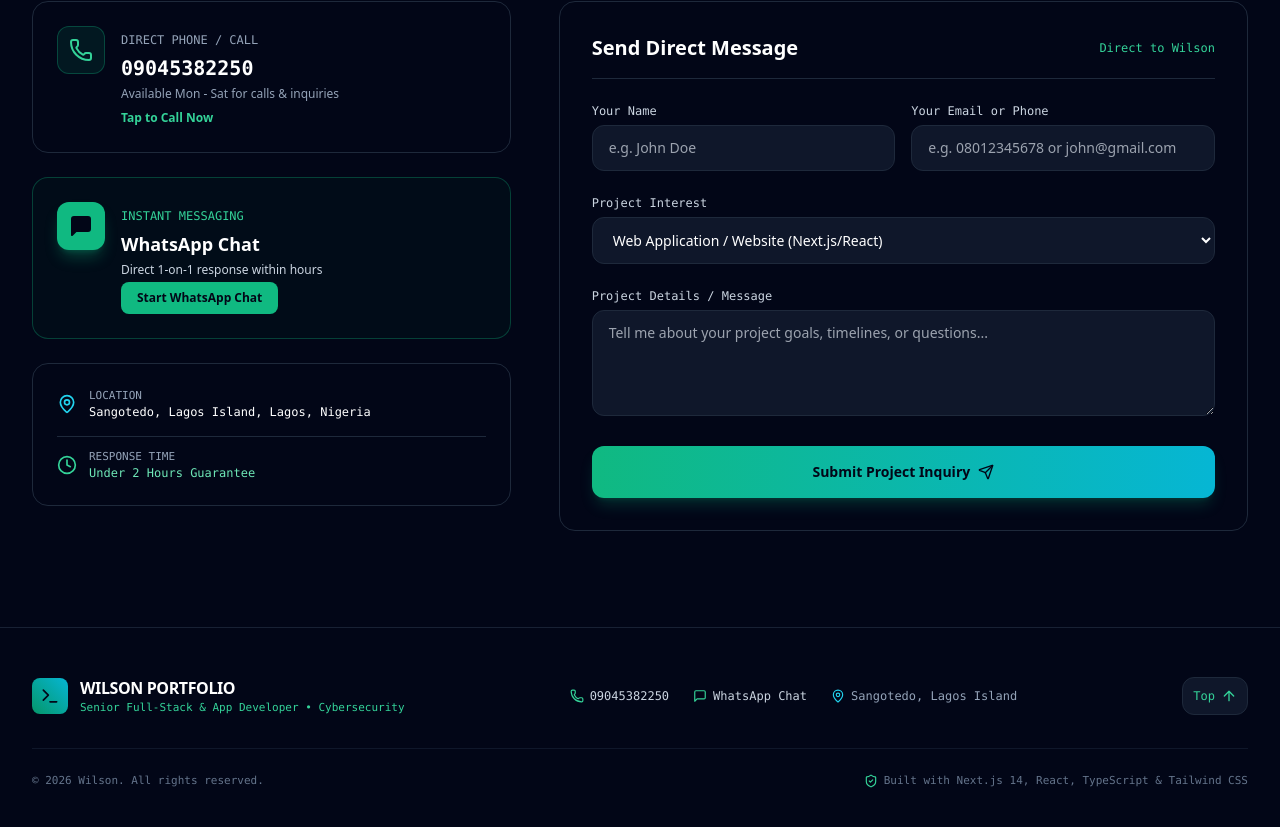
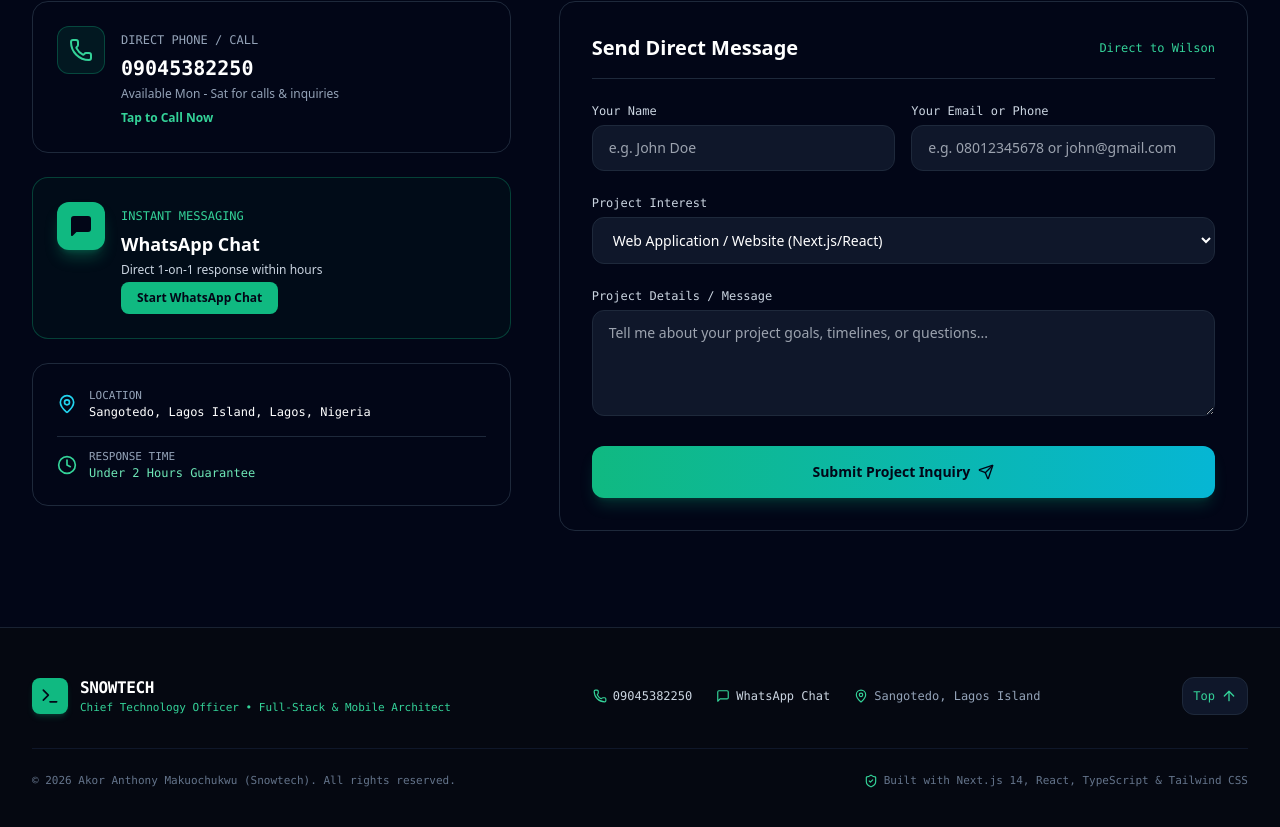
Before and after one commit to Riffcruz/portfolio, a Next.js app: page / in a window 1280 px wide. Shown: the part 6514-7341 px from the top of the page. Built offline with nearby package versions, Linux system fonts and the light colour scheme.

Commit message:
Update footer branding to SNOWTECH and Akor Anthony Makuochukwu

```diff
--- a/src/components/Footer.tsx
+++ b/src/components/Footer.tsx
@@ -10,18 +10,18 @@ export const Footer: React.FC = () => {
   };
 
   return (
-    <footer className="bg-slate-950 border-t border-slate-800/80 text-slate-400 text-xs py-12 relative">
+    <footer className="bg-[#050811] border-t border-slate-800/80 text-slate-400 text-xs py-12 relative">
       <div className="max-w-7xl mx-auto px-4 sm:px-6 lg:px-8 space-y-8">
         <div className="flex flex-col md:flex-row items-center justify-between gap-6">
 
-          {/* Brand */}
+          {/* Brand Logo */}
           <div className="flex items-center gap-3">
-            <div className="w-9 h-9 rounded-lg bg-gradient-to-tr from-emerald-600 to-cyan-500 flex items-center justify-center text-slate-950 font-bold">
+            <div className="w-9 h-9 rounded-lg bg-emerald-500 flex items-center justify-center text-slate-950 font-bold shadow-md shadow-emerald-500/20">
               <Terminal className="w-5 h-5" />
             </div>
             <div>
-              <span className="text-base font-bold text-white tracking-tight">WILSON PORTFOLIO</span>
-              <span className="text-[11px] block font-mono text-emerald-400">Senior Full-Stack & App Developer • Cybersecurity</span>
+              <span className="text-base font-bold text-white tracking-tight font-mono">SNOWTECH</span>
+              <span className="text-[11px] block font-mono text-emerald-400">Chief Technology Officer • Full-Stack & Mobile Architect</span>
             </div>
           </div>
 
@@ -36,7 +36,7 @@ export const Footer: React.FC = () => {
               <span>WhatsApp Chat</span>
             </a>
             <span className="flex items-center gap-1.5 text-slate-400">
-              <MapPin className="w-3.5 h-3.5 text-cyan-400" />
+              <MapPin className="w-3.5 h-3.5 text-emerald-400" />
               <span>Sangotedo, Lagos Island</span>
             </span>
           </div>
@@ -52,7 +52,7 @@ export const Footer: React.FC = () => {
         </div>
 
         <div className="pt-6 border-t border-slate-900 flex flex-col sm:flex-row items-center justify-between text-slate-500 font-mono text-[11px]">
-          <span>© {new Date().getFullYear()} Wilson. All rights reserved.</span>
+          <span>© {new Date().getFullYear()} Akor Anthony Makuochukwu (Snowtech). All rights reserved.</span>
           <span className="mt-2 sm:mt-0 flex items-center gap-1.5">
             <ShieldCheck className="w-3.5 h-3.5 text-emerald-400" />
             <span>Built with Next.js 14, React, TypeScript & Tailwind CSS</span>
```
